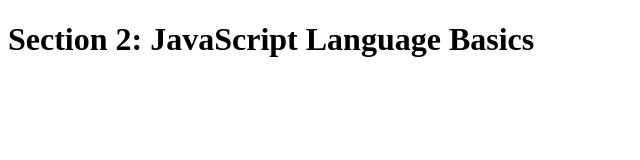
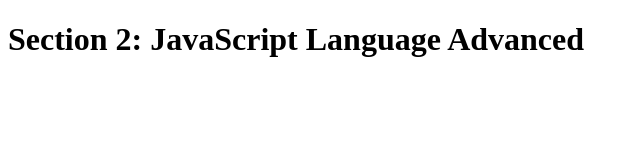
Before and after one commit to vipin-singh1/dummyApp, a plain HTML site: page index.html in a window 1280 px wide. Shown: the whole page, without its empty margins (0-640 px from the left). Drawn offline with Linux system fonts and the light colour scheme.

Commit message:
Update index.html

```diff
--- a/index.html
+++ b/index.html
@@ -6,7 +6,7 @@
     </head>
 
     <body>
-        <h1>Section 2: JavaScript Language Basics</h1>
+        <h1>Section 2: JavaScript Language Advanced</h1>
     </body>
 
     <script src="script.js"></script>
```
